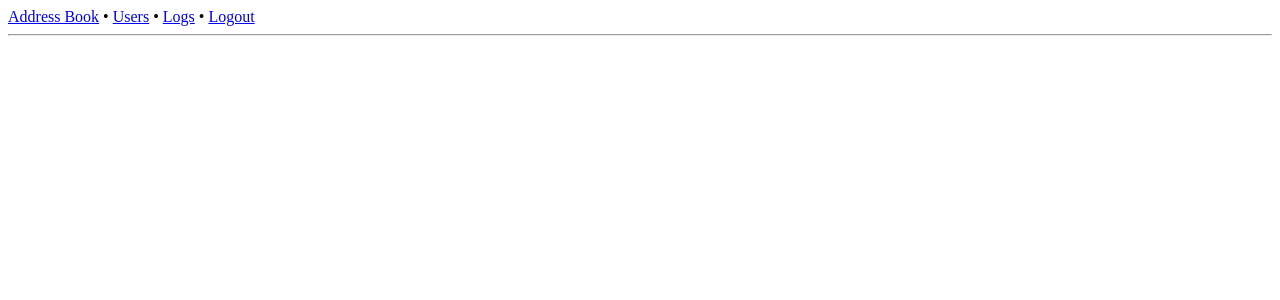
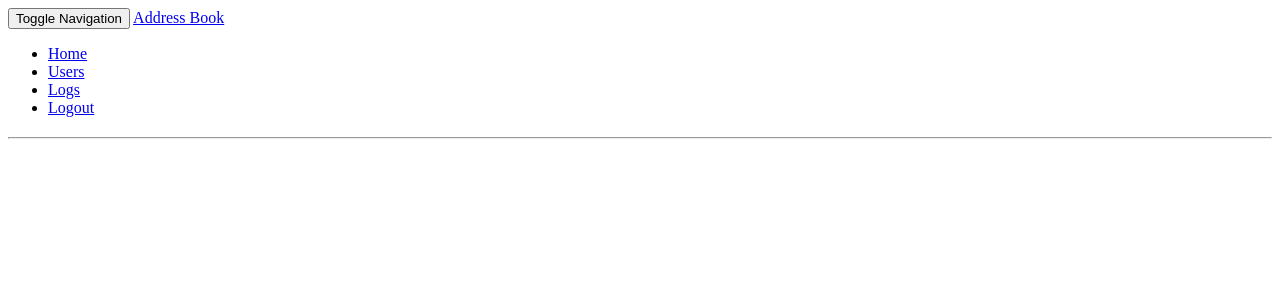
Before and after one commit to AlexWinder/address-book, a PHP site: page /includes/layout.navigation.inc.php in a window 1280 px wide. Shown: the top 300 px of the page. Run offline with PHP 8.4, Linux system fonts and the light colour scheme; the template is opened without the code that fills it, so the values that code supplies are empty.

Commit message:
Navigation bar moved to Bootstrap 3 alternative

```diff
--- a/includes/layout.navigation.inc.php
+++ b/includes/layout.navigation.inc.php
@@ -1,13 +1,29 @@
 
     <body>
-		<div class="container">
+		<!-- Fixed navbar -->
+		<nav class="navbar navbar-default navbar-fixed-top">
+			<div class="container">
+				<div class="navbar-header">
+					<button type="button" class="navbar-toggle collapsed" data-toggle="collapse" data-target="#navbar" aria-expanded="false" aria-controls="navbar">
+						<span class="sr-only">Toggle Navigation</span>
+						<span class="icon-bar"></span>
+						<span class="icon-bar"></span>
+						<span class="icon-bar"></span>
+					</button>
+					<a class="navbar-brand" href="index.php">Address Book</a>
+				</div>
+				<div id="navbar" class="navbar-collapse collapse">
+					<ul class="nav navbar-nav">
+						<li class="active"><a href="index.php"><i class="fa fa-address-book" aria-hidden="true"></i> Home</a></li>
+						<li><a href="users.php"><i class="fa fa-users" aria-hidden="true"></i> Users</a></li>
+						<li><a href="logs.php"><i class="fa fa-list" aria-hidden="true"></i> Logs</a></li>
+						<li><a href="logout.php"><i class="fa fa-sign-out" aria-hidden="true"></i> Logout</a></li>
+					</ul>
+				</div><!--/.nav-collapse -->
+			</div>
+		</nav>
+
+		<div class="container pt-50">
 			<h2><?php echo $page_name; ?></h2>
 
-			<a href="index.php"><i class="fa fa-address-book" aria-hidden="true"></i> Address Book</a> &bull;
-			<a href="users.php"><i class="fa fa-users" aria-hidden="true"></i> Users</a> &bull;
-			<a href="logs.php" class="active"><i class="fa fa-list" aria-hidden="true"></i> Logs</a> &bull;
-			<a href="logout.php"><i class="fa fa-sign-out" aria-hidden="true"></i> Logout</a>
-
-			<hr>
-
-			<div class="pt-15"></div>
+			<hr/>
```
